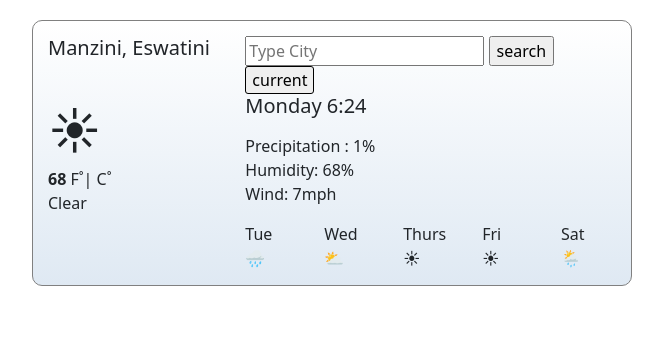
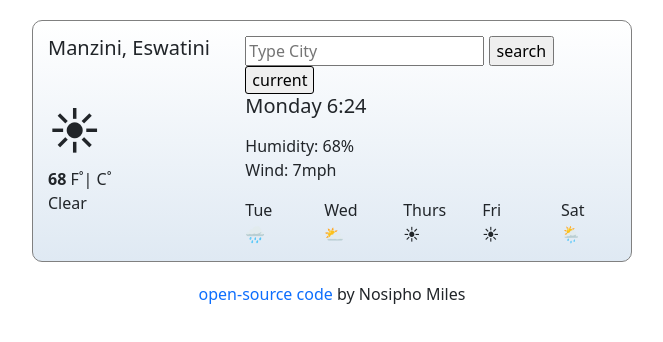
Before and after one commit to Miles-NS/MyWeatherApp, a website: page index.html in a window 1280 px wide. Shown: the whole page, without its empty margins (308-971 px from the left). Drawn offline with nearby package versions, Linux system fonts and the light colour scheme.

Commit message:
added open-source code link

```diff
--- a/index.html
+++ b/index.html
@@ -36,10 +36,6 @@
    <h2>Monday</h2>
     <p>
         <ul>
-          <li>
-        Precipitation :<span id = percipitation> 1%
-        </span>
-          </li>
           <li>
              Humidity:<span id= humidity> 68%
              </span>
@@ -81,6 +77,12 @@
   </div>
       </div>
     </div>
+    <p class = "codeLink">
+      <a href="https://github.com/Miles-NS/MyWeatherApp.git">
+        open-source code
+      </a>
+     by Nosipho Miles
+    </p>
   <script src="src/index.js"></script>
   </body>
 </html>
--- a/src/weather.css
+++ b/src/weather.css
@@ -29,3 +29,7 @@
   position: relative;
   right: 1;
 }
+
+.codeLink {
+  text-align: center;
+}
```
